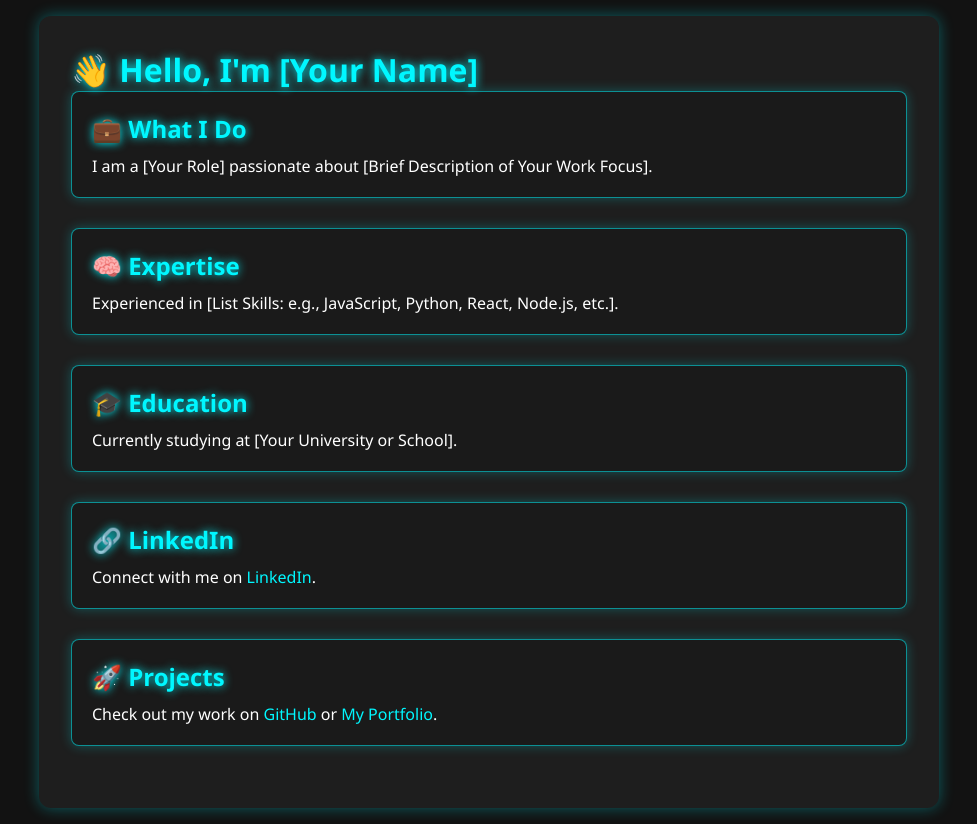
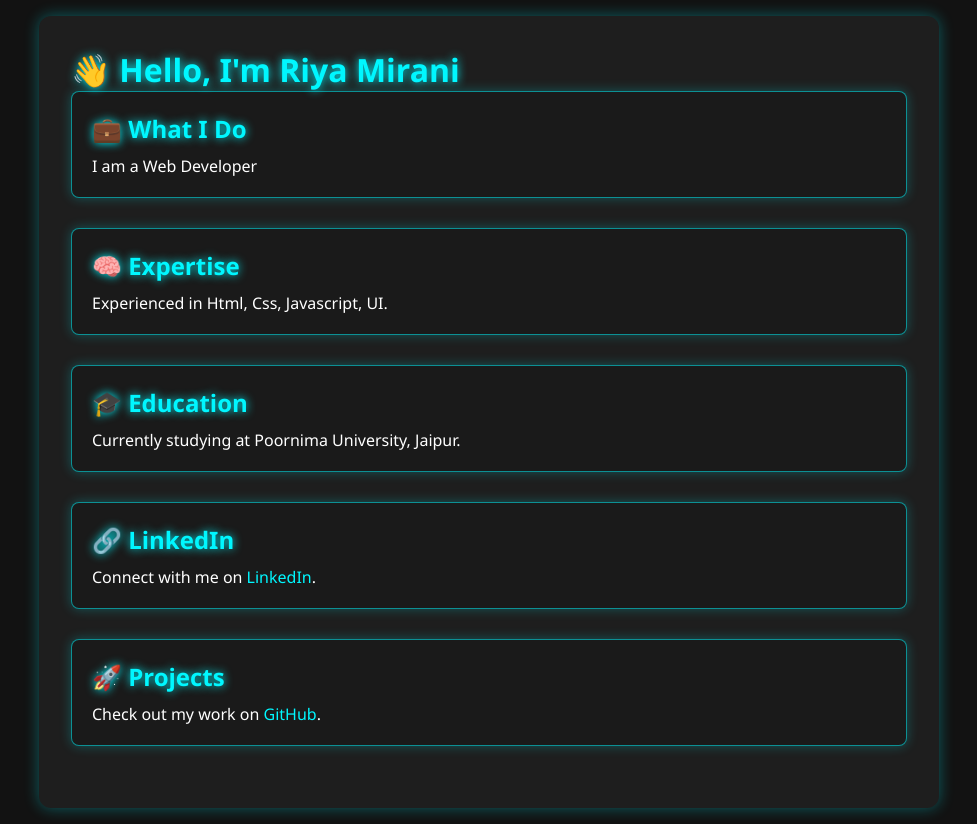
Before and after one commit to Mehul981/Riya-Files, a plain HTML site: page index.html in a window 1280 px wide. Shown: the whole page, without its empty margins (151-1128 px from the left). Drawn offline with Linux system fonts and the light colour scheme.

Commit message:
Update index.html

```diff
--- a/index.html
+++ b/index.html
@@ -4,20 +4,16 @@
   <!-- Basic Meta -->
   <meta charset="UTF-8" />
   <meta name="viewport" content="width=device-width, initial-scale=1.0" />
-  <title>Your Name | Portfolio</title>
-  <meta name="description" content="Personal portfolio of [Your Name] - showcasing skills, education, projects, and professional background." />
-  <meta name="keywords" content="Your Name, Portfolio, Web Developer, Projects, LinkedIn, Education, Skills" />
-  <meta name="author" content="Your Name" />
+  <title>Riya | Portfolio</title>
+  <meta name="description" content="Personal portfolio of Riya Mirani - showcasing skills, education, projects, and professional background." />
+  <meta name="keywords" content="Riya , Portfolio, Web Developer, Projects, LinkedIn, Education, Skills" />
+  <meta name="author" content="Riya Mirani" />
 
   <!-- Open Graph for social preview -->
-  <meta property="og:title" content="Your Name | Portfolio" />
-  <meta property="og:description" content="A modern portfolio page highlighting [Your Name]'s work and skills." />
+  <meta property="og:title" content="Riya Mirani | Portfolio" />
+  <meta property="og:description" content="A modern portfolio page highlighting Riya's work and skills." />
   <meta property="og:type" content="website" />
-  <meta property="og:url" content="https://yourwebsite.com" />
-  <meta property="og:image" content="https://yourwebsite.com/preview-image.jpg" />
-
-  <!-- Favicon -->
-  <link rel="icon" href="favicon.ico" type="image/x-icon" />
+  <meta property="og:url" content="https://riyamirani.netlify.app" />
 
   <!-- Styles -->
   <style>
@@ -93,33 +89,33 @@
 </head>
 <body>
   <div class="container">
-    <h1>👋 Hello, I'm [Your Name]</h1>
+    <h1>👋 Hello, I'm Riya Mirani</h1>
 
     <div class="section glow-box">
       <h2 class="section-title">💼 What I Do</h2>
-      <p>I am a [Your Role] passionate about [Brief Description of Your Work Focus].</p>
+      <p>I am a Web Developer</p>
     </div>
 
     <div class="section glow-box">
       <h2 class="section-title">🧠 Expertise</h2>
-      <p>Experienced in [List Skills: e.g., JavaScript, Python, React, Node.js, etc.].</p>
+      <p>Experienced in Html, Css, Javascript, UI.</p>
     </div>
 
     <div class="section glow-box">
       <h2 class="section-title">🎓 Education</h2>
-      <p>Currently studying at [Your University or School].</p>
+      <p>Currently studying at Poornima University, Jaipur.</p>
     </div>
 
     <div class="section glow-box">
       <h2 class="section-title">🔗 LinkedIn</h2>
       <p>
-        Connect with me on <a href="https://www.linkedin.com/in/your-profile" target="_blank" rel="noopener">LinkedIn</a>.
+        Connect with me on <a href="https://www.linkedin.com/in/riya-mirani-279831328?utm_source=share&utm_campaign=share_via&utm_content=profile&utm_medium=android_app" target="_blank" rel="noopener">LinkedIn</a>.
       </p>
     </div>
 
     <div class="section glow-box">
       <h2 class="section-title">🚀 Projects</h2>
-      <p>Check out my work on <a href="https://github.com/yourusername" target="_blank" rel="noopener">GitHub</a> or <a href="https://yourportfolio.com" target="_blank" rel="noopener">My Portfolio</a>.</p>
+      <p>Check out my work on <a href="https://github.com/Mehul981/Riya-Files" target="_blank" rel="noopener">GitHub</a>.</p>
     </div>
   </div>
 </body>
```
